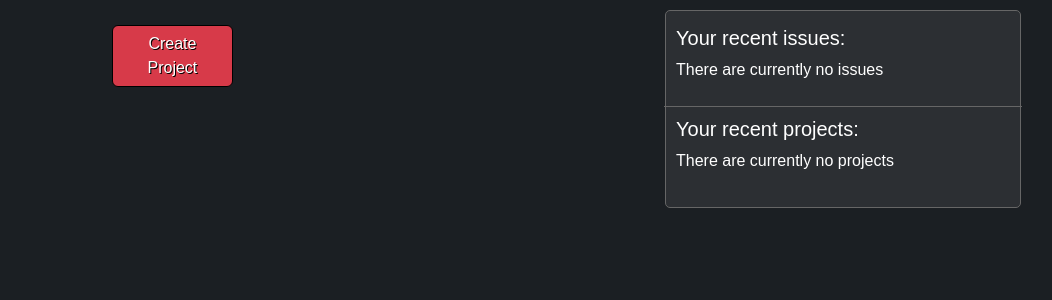
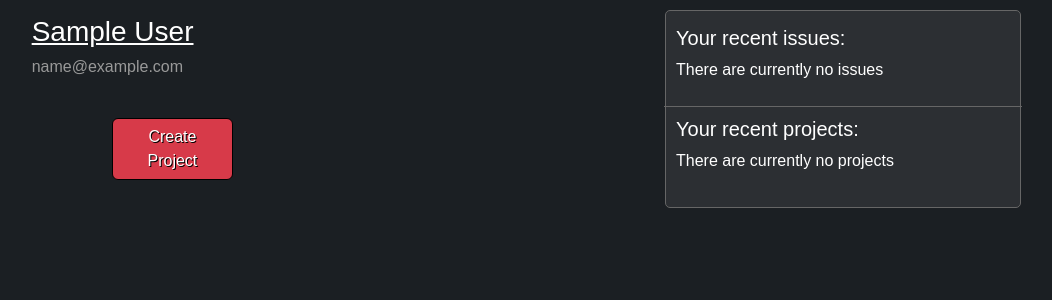
Before and after one commit to chondosha1234/issue_tracker, a Django app: a page that uses templates/user_home.html in a window 1280 px wide. Shown: the part 60-360 px from the top of the page, without its empty margins (177-1229 px from the left). Run offline with Django 3.2, Linux system fonts and the light colour scheme; a user stored in the database is signed in; tables that the repository leaves empty hold one stand-in row (values such as "Sample post").

Commit message:
changed user home styling

```diff
--- a/issues/static/issue_styling.css
+++ b/issues/static/issue_styling.css
@@ -5,6 +5,15 @@
   background-color:  #1B1F23;
   color: #ffffff;
 }
+
+.username {
+  text-decoration: underline;
+}
+
+.user-email {
+  color: #999999;
+}
+
 
 .row {
   margin-top: 5px;
--- a/templates/user_home.html
+++ b/templates/user_home.html
@@ -7,18 +7,24 @@
   <div class="row">
     <div class="col-md-8 offset-md-2">
       <div class="user-info">
+        <h3 class="username">{{ user.name }}</h3>
+        <h6 class="user-email">{{ user.email }}</h6>
       </div>
     </div>
   </div>
+
+  <br>
 
   <div class="row">
     <div class="col-md-8 offset-md-2">
       <ul class="list-group list-group-flush">
         {% for project in project_list %}
           <li class="list-group-item">
-            <h3><a class="item-title" href="{% url 'issues:project_details' project.id %}">{{ project.title }}</a></h3>
-            <p>Created on: {{ project.created_on }}</p>
-            <p>Last Updated: {{ project.modified_on }}</p>
+            <h5><a class="item-title" href="{% url 'issues:project_details' project.id %}">{{ project.title }}</a></h5>
+            <div class="item-dates">
+              <p>Created on: {{ project.created_on }}</p>
+              <p>Last Updated: {{ project.modified_on }}</p>
+            </div>
           <li>
         {% endfor %}
       </ul>
```
